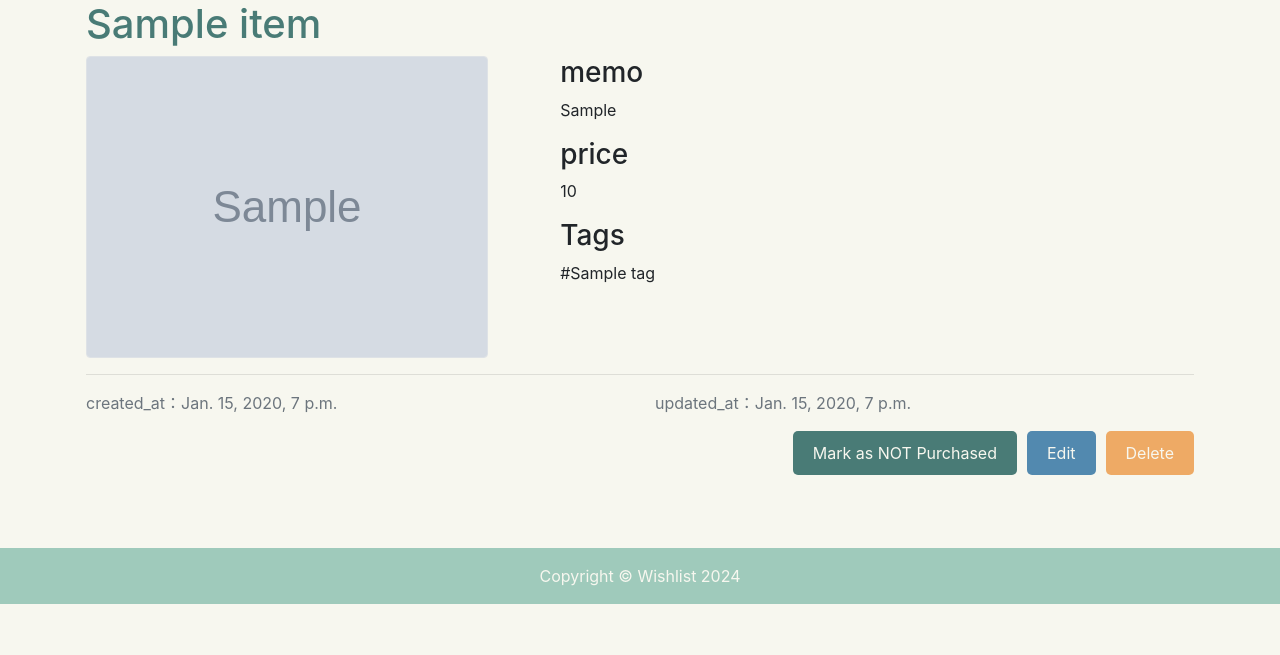
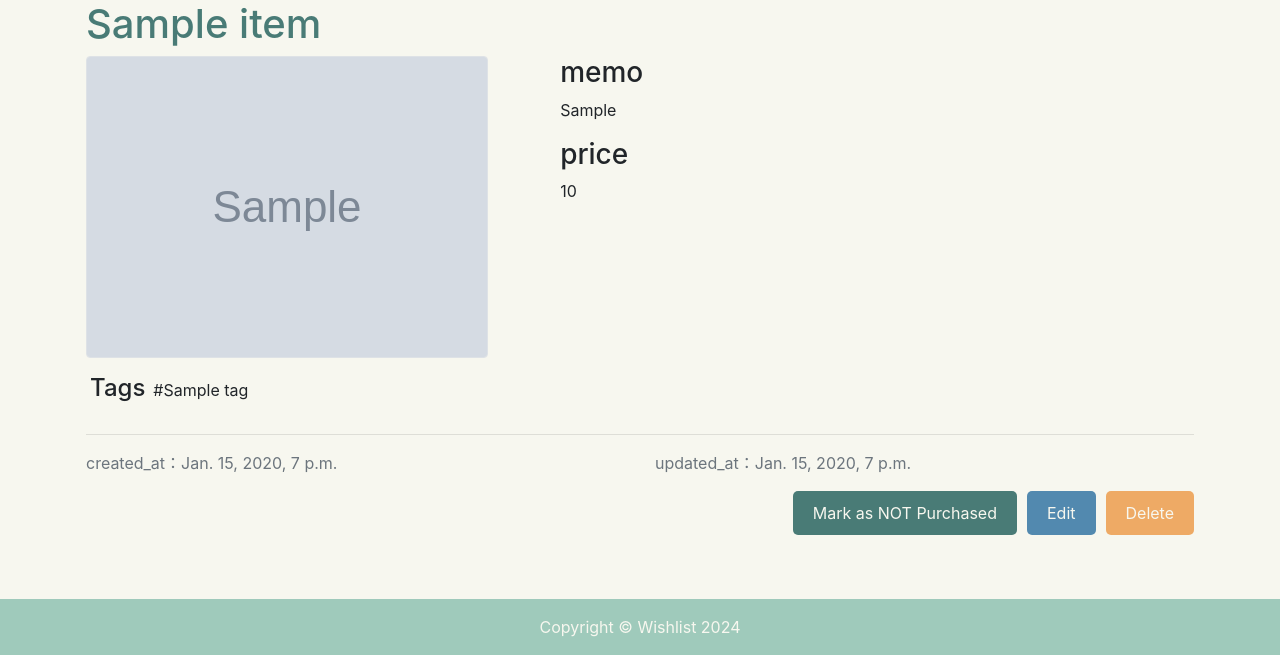
Before and after one commit to azs96/wishlist, a Django app: page /item/1 in a window 1280 px wide. Shown: the part 196-851 px from the top of the page. Before the commit the page ends 800 px from the top, so only its background shows below. Run offline with Django 5.2, Linux system fonts and the light colour scheme; tables that the repository leaves empty hold one stand-in row (values such as "Sample post"); grey boxes marked "Sample" are stand-in pictures; some libraries are stand-ins or nearby versions.

Commit message:
move tags in detail page

```diff
--- a/items/templates/items/item_detail.html
+++ b/items/templates/items/item_detail.html
@@ -20,11 +20,13 @@
       <p>{{ item.memo }}</p>
       <h3>price</h3>
       <p>{{ item.price }}</p>
-      <h3>Tags</h3>
-      {% for tag in item.tags.all %}
-      <p>{{ tag }}</p>
-      {% endfor %}
     </div>
+</div>
+<div class="row ml-1 align-items-baseline">
+  <h4>Tags</h4>
+  {% for tag in item.tags.all %}
+  <p class="ml-2">{{ tag }}</p>
+  {% endfor %}
 </div>
 <hr>
 <div class="row">
```
